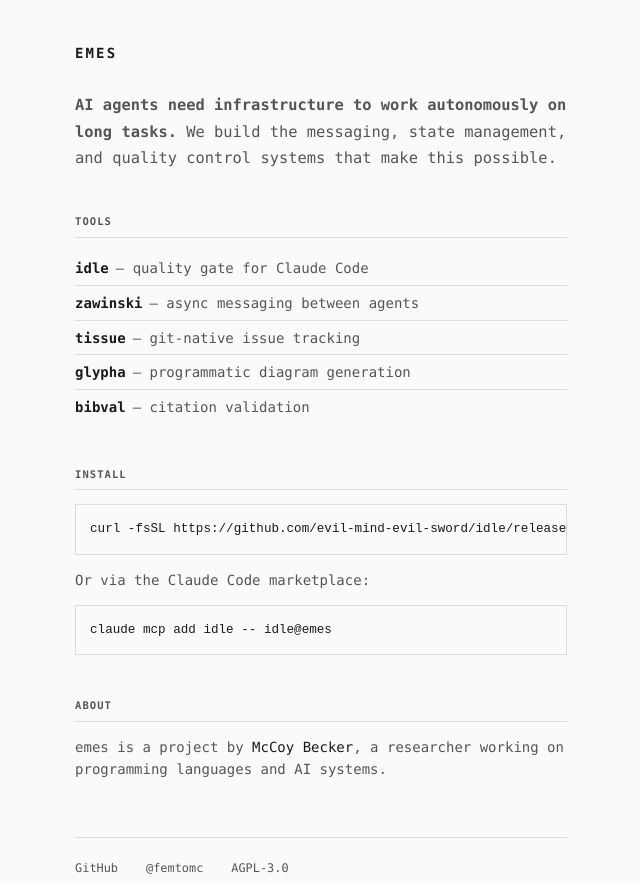
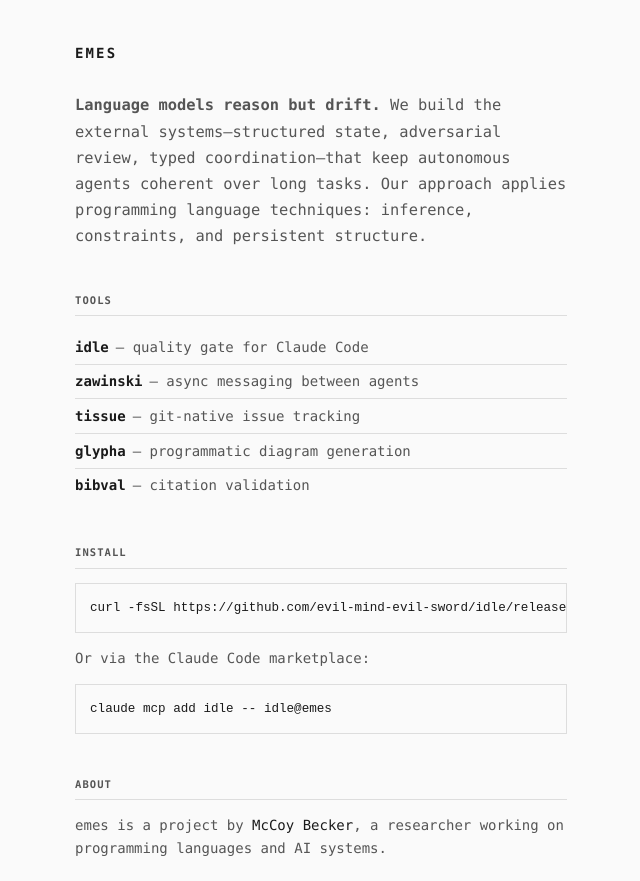
Before and after one commit to evil-mind-evil-sword/evil-mind-evil-sword.github.io, a plain HTML site: page index.html in a window 1280 px wide. Shown: the top 881 px of the page, without its empty margins (319-959 px from the left). Drawn offline with Linux system fonts and the light colour scheme.

Commit message:
copy: Revise mission statement with PL framing

```diff
--- a/index.html
+++ b/index.html
@@ -150,8 +150,8 @@
     <header>
         <h1>emes</h1>
         <p class="mission">
-            <strong>AI agents need infrastructure to work autonomously on long tasks.</strong>
-            We build the messaging, state management, and quality control systems that make this possible.
+            <strong>Language models reason but drift.</strong>
+            We build the external systems—structured state, adversarial review, typed coordination—that keep autonomous agents coherent over long tasks. Our approach applies programming language techniques: inference, constraints, and persistent structure.
         </p>
     </header>
 
```
